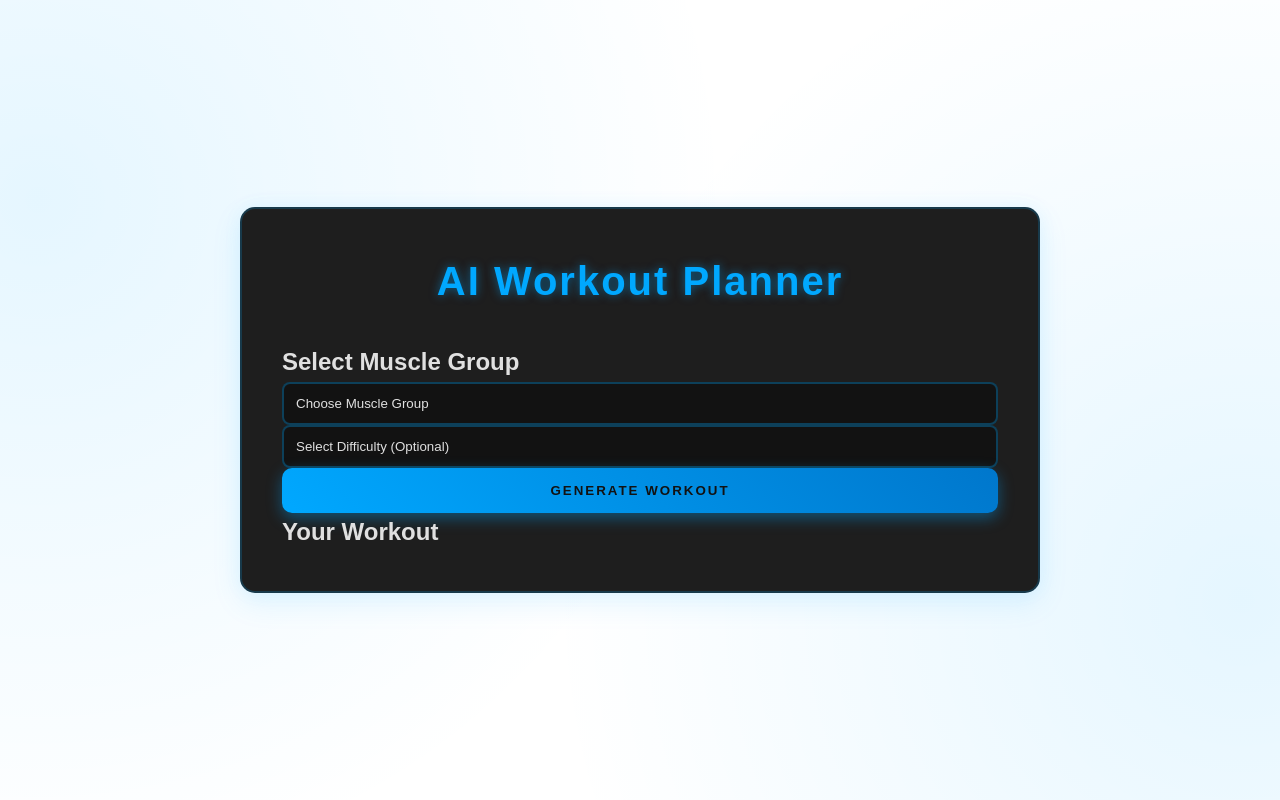
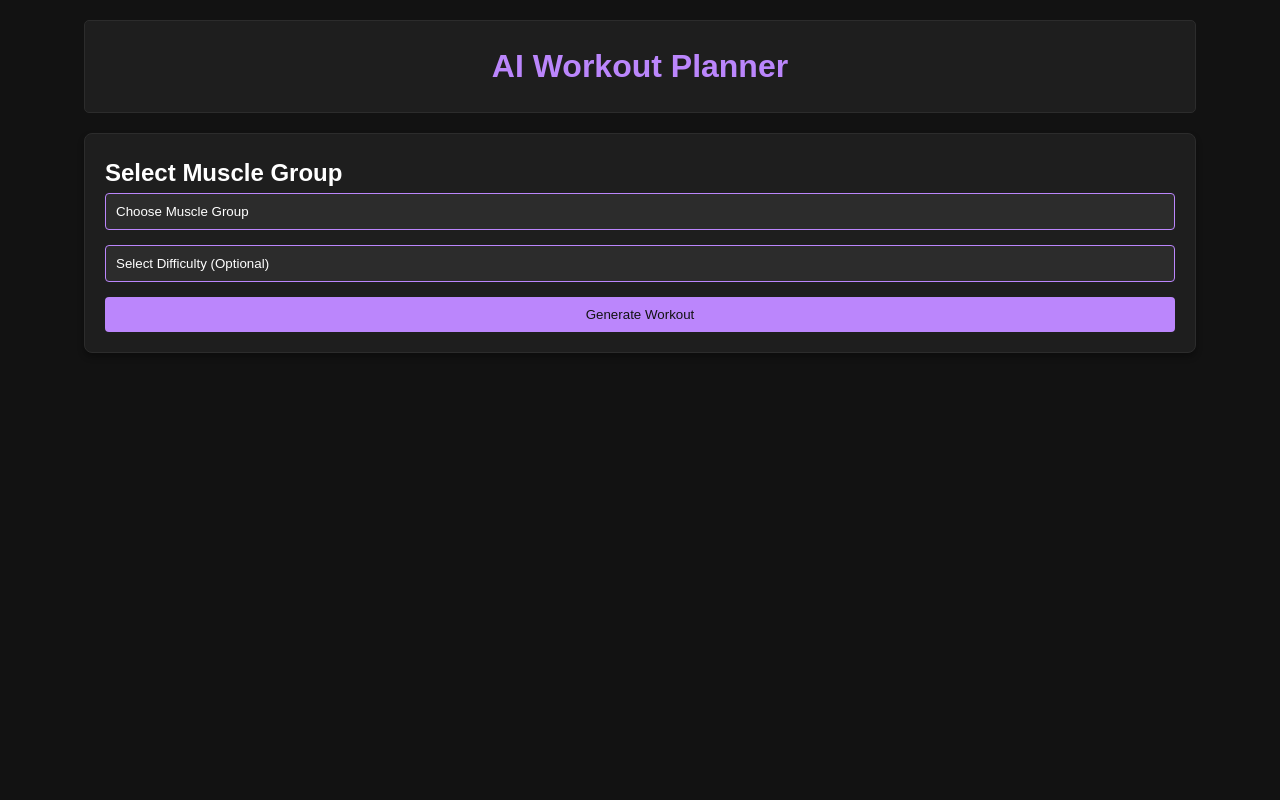
Before and after one commit to c-hirwa/AI-Workout-Planner, a plain HTML site: page index.html in a window 1280 px wide. Drawn offline with Linux system fonts and the light colour scheme.

Commit message:
Update styles.css

```diff
--- a/styles.css
+++ b/styles.css
@@ -1,148 +1,137 @@
 :root {
-    --dark-bg: #121212;
-    --dark-card: #1E1E1E;
-    --accent-blue: #00A8FF;
-    --text-primary: #E0E0E0;
-    --text-secondary: #A0A0A0;
+    --background-dark: #121212;
+    --surface-dark: #1e1e1e;
+    --primary-color: #bb86fc;
+    --secondary-color: #03dac6;
+    --text-primary: #ffffff;
+    --text-secondary: #b0b0b0;
+    --card-background: #2c2c2c;
 }
 
 * {
-    box-sizing: border-box;
     margin: 0;
     padding: 0;
+    box-sizing: border-box;
 }
 
 body {
-    font-family: 'Orbitron', Arial, sans-serif;
-    background-color: var(--dark-bg);
+    font-family: 'Arial', sans-serif;
+    background-color: var(--background-dark);
     color: var(--text-primary);
     line-height: 1.6;
-    display: flex;
-    justify-content: center;
-    align-items: center;
-    min-height: 100vh;
-    background:
-        radial-gradient(circle at 3% 25%, rgba(0,168,255,0.1) 0%, transparent 50%),
-        radial-gradient(circle at 97% 75%, rgba(0,168,255,0.1) 0%, transparent 50%);
 }
 
 .container {
-    background-color: var(--dark-card);
-    border-radius: 15px;
-    box-shadow:
-        0 10px 30px rgba(0,168,255,0.1),
-        0 0 20px rgba(0,168,255,0.05);
+    width: 90%;
+    max-width: 1200px;
+    margin: 0 auto;
+    padding: 20px;
+}
+
+header {
+    text-align: center;
+    background-color: var(--surface-dark);
+    color: var(--primary-color);
+    padding: 20px;
+    border-radius: 5px;
+    margin-bottom: 20px;
+    border: 1px solid var(--card-background);
+}
+
+.section {
+    background-color: var(--surface-dark);
+    border-radius: 8px;
+    box-shadow: 0 4px 6px rgba(0, 0, 0, 0.3);
+    padding: 20px;
+    margin-bottom: 20px;
+    border: 1px solid var(--card-background);
+}
+
+#muscle-form {
+    display: grid;
+    gap: 15px;
+}
+
+#muscle-form select,
+#muscle-form button {
     width: 100%;
-    max-width: 800px;
-    padding: 40px;
-    border: 2px solid rgba(0,168,255,0.2);
+    padding: 10px;
+    background-color: var(--card-background);
+    color: var(--text-primary);
+    border: 1px solid var(--primary-color);
+    border-radius: 4px;
+    appearance: none;
+    -webkit-appearance: none;
+    -moz-appearance: none;
+}
+
+#muscle-form select option {
+    background-color: var(--surface-dark);
+}
+
+#muscle-form button {
+    background-color: var(--primary-color);
+    color: var(--background-dark);
+    border: none;
+    cursor: pointer;
+    transition: background-color 0.3s, transform 0.2s;
+}
+
+#muscle-form button:hover {
+    background-color: #9158fc;
+    transform: scale(1.02);
+}
+
+.hidden {
+    display: none;
+}
+
+.exercise-card {
+    background-color: var(--card-background);
+    border: 1px solid var(--primary-color);
+    border-radius: 5px;
+    padding: 15px;
+    margin-bottom: 10px;
     position: relative;
     overflow: hidden;
 }
 
-h1 {
-    text-align: center;
-    color: var(--accent-blue);
-    font-size: 2.5em;
-    margin-bottom: 30px;
-    text-shadow: 0 0 10px rgba(0,168,255,0.5);
-    letter-spacing: 2px;
+.exercise-card h4 {
+    margin-bottom: 10px;
+    color: var(--primary-color);
 }
 
-.form-grid {
-    display: grid;
-    grid-template-columns: repeat(3, 1fr);
-    gap: 20px;
-    margin-bottom: 20px;
+.exercise-card p {
+    color: var(--text-secondary);
+    margin-bottom: 5px;
 }
 
-label {
-    display: block;
-    margin-bottom: 10px;
-    color: var(--text-secondary);
-    text-transform: uppercase;
-    font-size: 0.9em;
+.exercise-card p strong {
+    color: var(--secondary-color);
 }
 
-select {
-    width: 100%;
-    padding: 12px;
-    background-color: var(--dark-bg);
-    color: var(--text-primary);
-    border: 2px solid rgba(0,168,255,0.3);
-    border-radius: 8px;
-    appearance: none;
+.exercise-card p:last-of-type {
+    display: -webkit-box;
+    -webkit-line-clamp: 3;
+    -webkit-box-orient: vertical;
+    overflow: hidden;
+    text-overflow: ellipsis;
 }
 
-button {
-    width: 100%;
-    padding: 15px;
-    background: linear-gradient(45deg, #00A8FF, #0077CC);
-    color: var(--dark-bg);
-    border: none;
-    border-radius: 10px;
-    cursor: pointer;
-    font-weight: bold;
-    text-transform: uppercase;
-    letter-spacing: 2px;
-    transition: all 0.3s ease;
-    box-shadow: 0 5px 15px rgba(0,168,255,0.4);
+/* Scrollbar styling for dark theme */
+::-webkit-scrollbar {
+    width: 10px;
 }
 
-button:hover {
-    transform: translateY(-3px);
-    box-shadow: 0 7px 20px rgba(0,168,255,0.6);
+::-webkit-scrollbar-track {
+    background: var(--surface-dark);
 }
 
-#exercisesContainer {
-    margin-top: 30px;
-    max-height: 500px;
-    overflow-y: auto;
-    background-color: rgba(0,168,255,0.05);
-    border: 2px solid rgba(0,168,255,0.2);
-    border-radius: 10px;
-    padding: 20px;
+::-webkit-scrollbar-thumb {
+    background: var(--primary-color);
+    border-radius: 5px;
 }
 
-.exercise-card {
-    background-color: var(--dark-bg);
-    border-radius: 10px;
-    padding: 20px;
-    margin-bottom: 15px;
-    border: 1px solid rgba(0,168,255,0.2);
-    transition: transform 0.3s ease;
+::-webkit-scrollbar-thumb:hover {
+    background: #9158fc;
 }
-
-.exercise-card:hover {
-    transform: scale(1.02);
-}
-
-.exercise-name {
-    color: var(--accent-blue);
-    font-size: 1.2em;
-    margin-bottom: 10px;
-}
-
-.exercise-details {
-    color: var(--text-secondary);
-}
-
-/* Scrollbar Styling */
-#exercisesContainer::-webkit-scrollbar {
-    width: 8px;
-}
-
-#exercisesContainer::-webkit-scrollbar-track {
-    background: var(--dark-bg);
-}
-
-#exercisesContainer::-webkit-scrollbar-thumb {
-    background: var(--accent-blue);
-    border-radius: 4px;
-}
-
-@media (max-width: 768px) {
-    .form-grid {
-        grid-template-columns: 1fr;
-    }
-}
```
